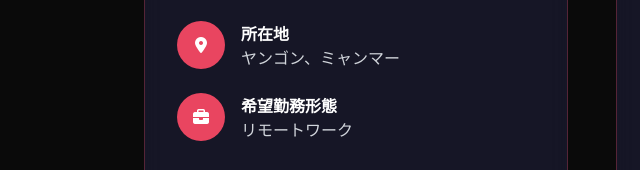
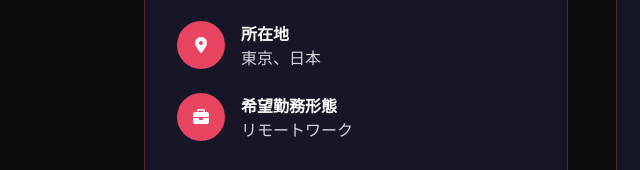
Before and after one commit to kei-99/portfolio, a plain HTML site: page index.html in a window 1280 px wide. Shown: the part 6132-6302 px from the top of the page, 48-688 px from the left. Drawn offline with nearby package versions, Linux system fonts and the light colour scheme; a script that the page names is missing.

Commit message:
update place

```diff
--- a/index.html
+++ b/index.html
@@ -621,7 +621,7 @@
                                 </div>
                                 <div>
                                     <h4 class="font-semibold">所在地</h4>
-                                    <p class="text-gray-300">ヤンゴン、ミャンマー</p>
+                                    <p class="text-gray-300">東京、日本</p>
                                 </div>
                             </div>
 
```
